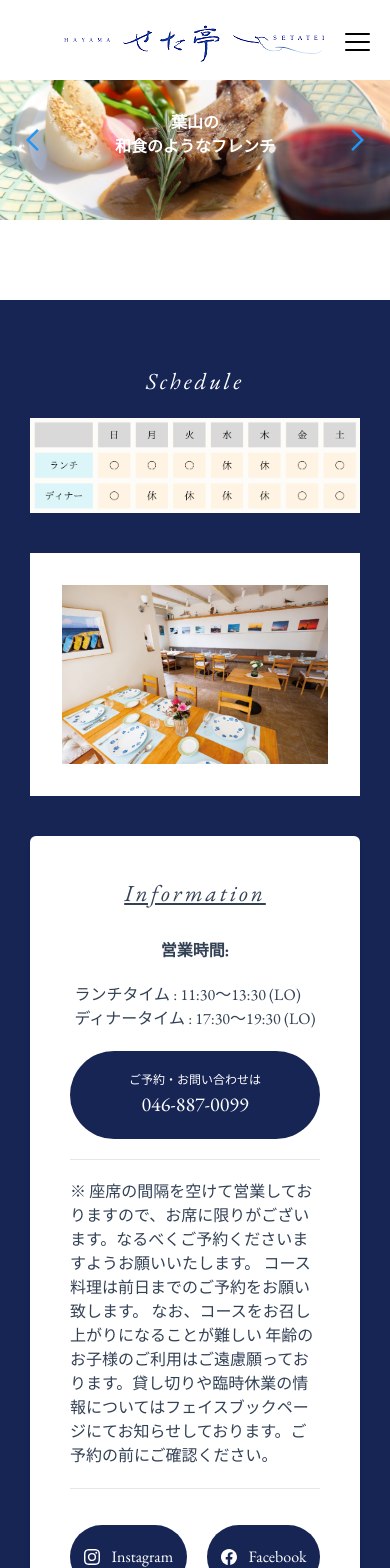
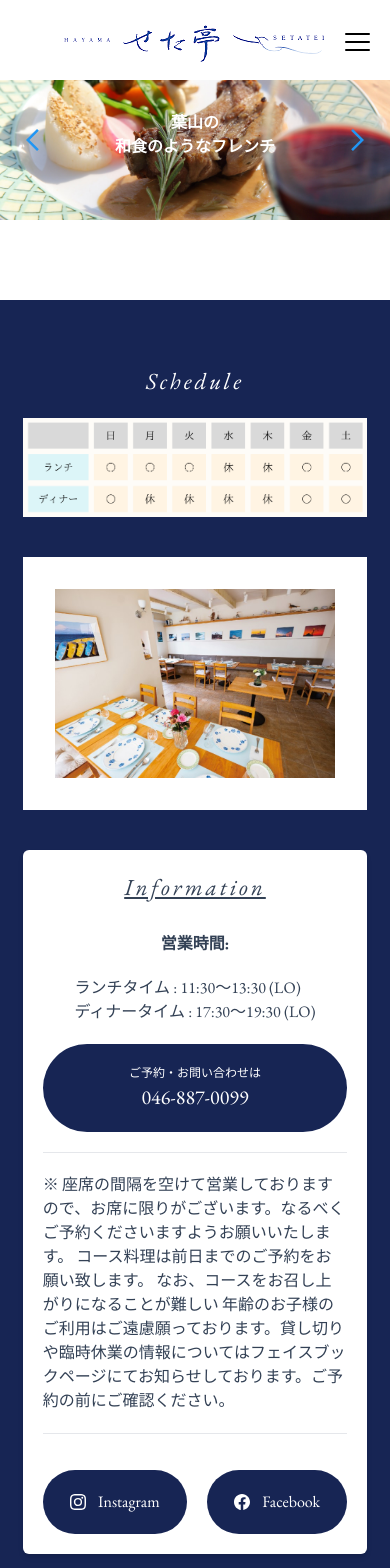
Before and after one commit to bap-ssbm/seta-draft, a Next.js app: page / in a window 390 px wide. Shown: the top 1568 px of the page. Built offline with nearby package versions, Linux system fonts and the light colour scheme; a web font is replaced by a local one.

Commit message:
Add files via upload

```diff
--- a/app/components/Reservation/ReservationSection.tsx
+++ b/app/components/Reservation/ReservationSection.tsx
@@ -9,7 +9,7 @@ interface ReservationSectionProps {
 const ReservationSection: FC<ReservationSectionProps> = ({ }) => {
     return (
         <div className='px-[4%] py-16 w-full grid place-content-center lg:p-[5%]   bg-blue-950'>
-            <div className='flex lg:flex-row flex-col w-full px-[4%] justify-center gap-10 lg:max-w-[1200px]'>
+            <div className='flex lg:flex-row flex-col w-full px-[2%] justify-center gap-10 lg:max-w-[1200px]'>
                 <div
                     className='flex flex-col gap-10'>
                     <div className='relative' >
@@ -30,7 +30,7 @@ const ReservationSection: FC<ReservationSectionProps> = ({ }) => {
 
 
 
-                <div className=' flex flex-col  gap-5 p-10 bg-white rounded-md shadow-md w-full items-center h-fit'>
+                <div className=' flex flex-col  gap-5 p-5 md:p-10 bg-white rounded-md shadow-md w-full items-center h-fit'>
                     <h1 className='text-[23px] italic tracking-[3px] mb-2 lg:w-full underline'>
                         Information
                     </h1>
```
